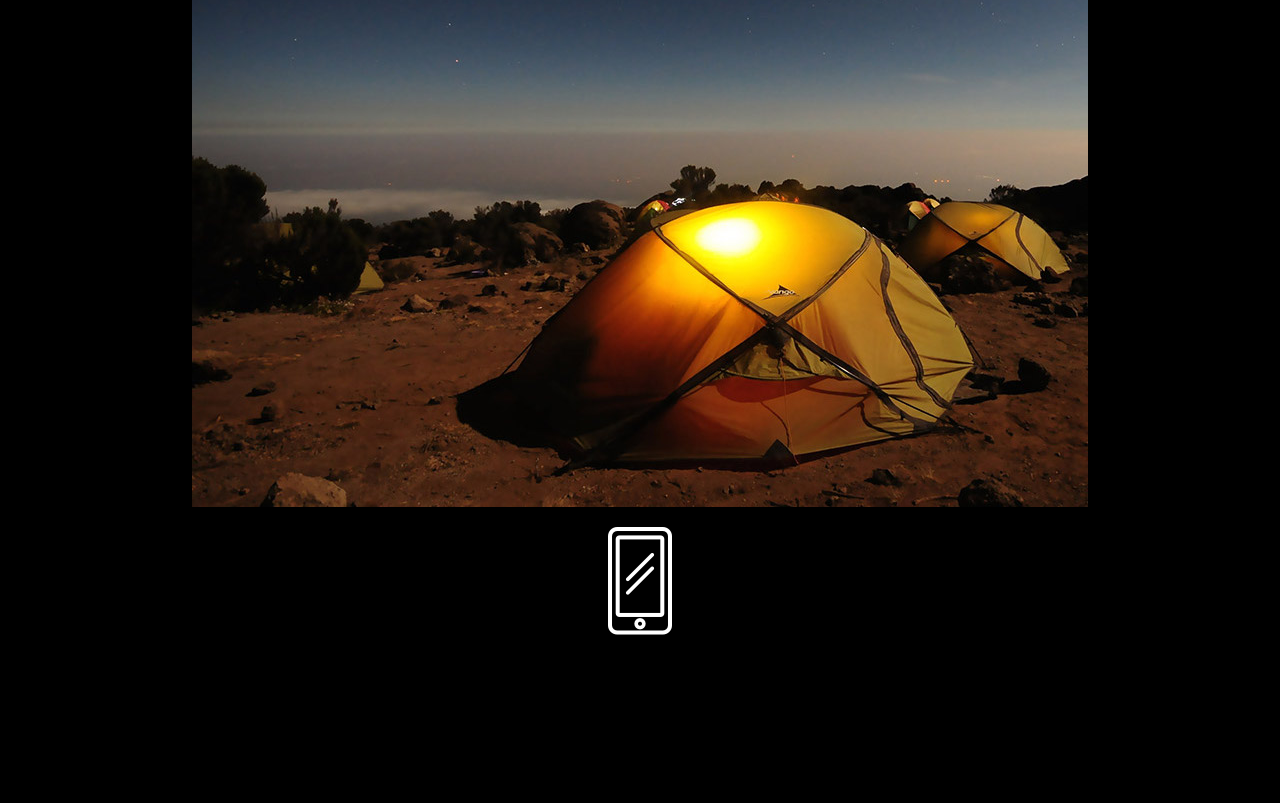
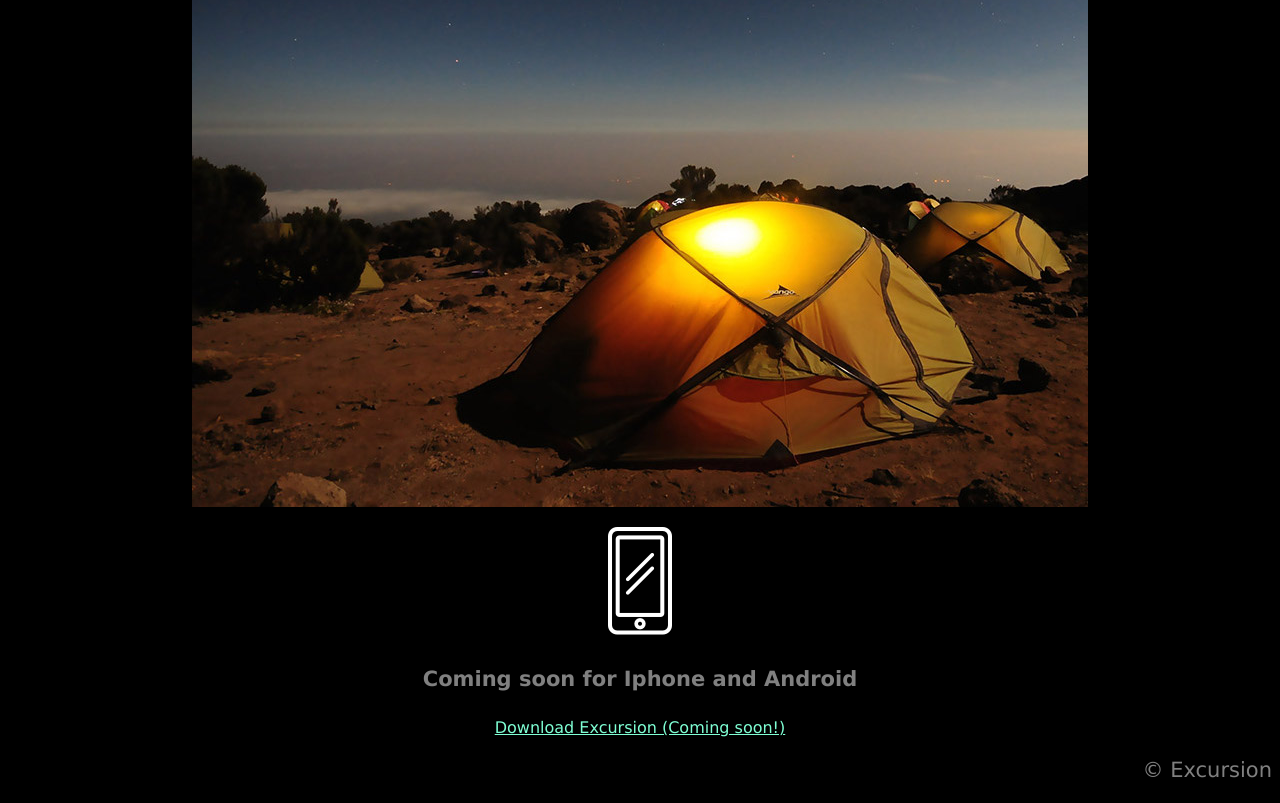
Before and after one commit to pvlasak/excursion, a plain HTML site: page index.html in a window 1280 px wide. Shown: the part 505-1308 px from the top of the page. Before the commit the page ends 1160 px from the top, so only its background shows below. Drawn offline with Linux system fonts and the light colour scheme.

Commit message:
bottom headers, and copyright symbol added

```diff
--- a/index.html
+++ b/index.html
@@ -10,12 +10,16 @@
 <body>
     <h1 class="header--main"> Discover hidden places in the world around you </h1>
     <p> <a class="link--cta" href="#"> Download Excursion (Coming soon!) </a> </p>
-    <video autoplay loop>
+    <video loop autoplay>
         <source src="resources/videos/excursion.mp4" type="video/mp4">
     </video>
     <h2 class="header--secondary">Your personal travel guide </h2>
     <h4 class="header--sub-header">Excursion remembers places you like, and recommends new points of interest around you! </h4>
     <p><img src="resources/images/camp.jpg"> </p>
     <p><img src="resources/images/phone.png"> </p>
+    <h4 class="header--sub-header"> Coming soon for Iphone and Android </h4>
+    <p> <a class="link--cta" href="#"> Download Excursion (Coming soon!) </a> </p>
+    <p class="footer--copyright">  &#169 Excursion </p>
+
 </body>
 </html>
--- a/resources/css/style.css
+++ b/resources/css/style.css
@@ -26,3 +26,9 @@ body {
     font-size: 16px;
     color: aquamarine;
 }
+
+/* FOOTER */
+.footer--copyright{
+    font-size: 21px;
+    color: gray;
+    text-align: right;
```
